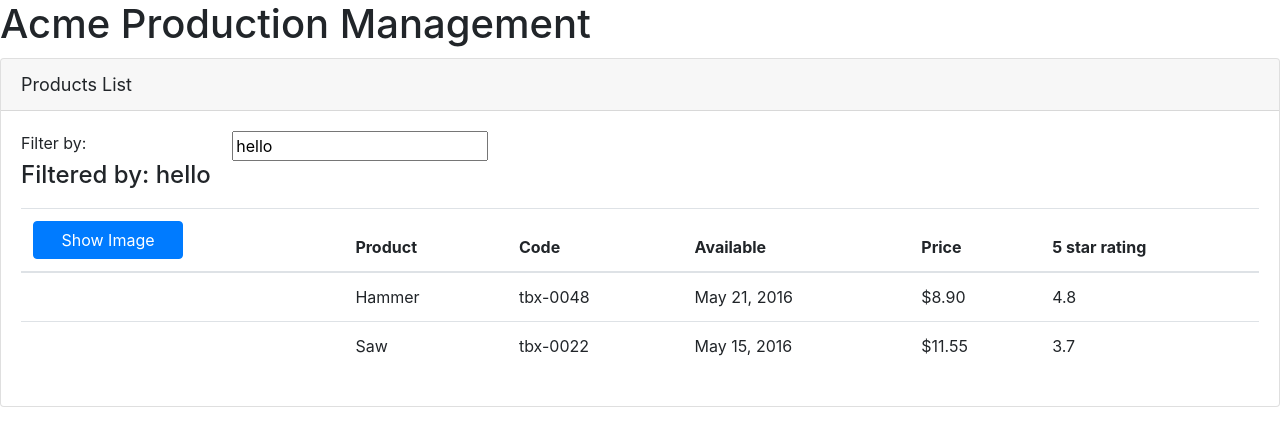
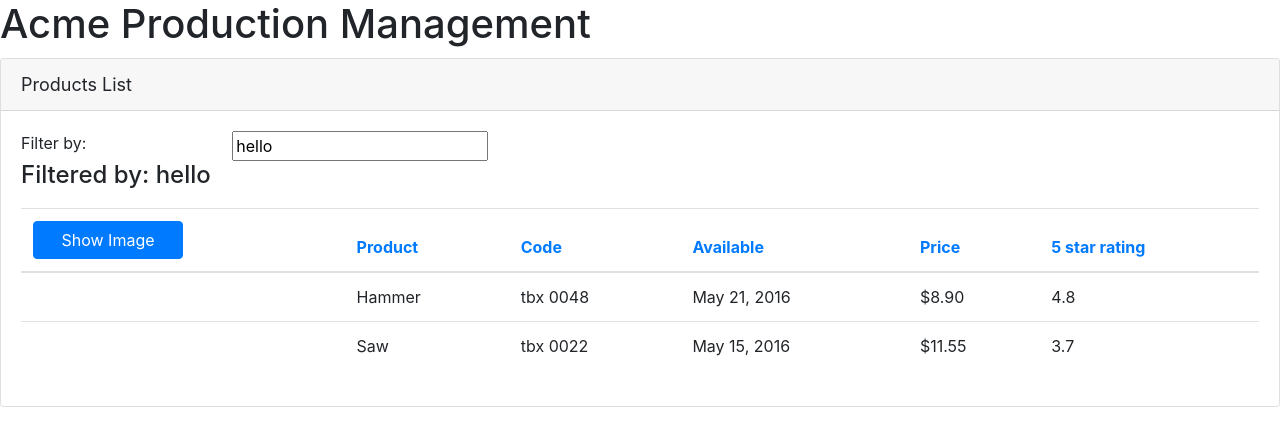
Before and after one commit to KaustubhD/Pluralsight, an Angular app in the folder Angular-Getting Started/: page / in a window 1280 px wide. Shown: the top 446 px of the page. Built offline with nearby package versions, Linux system fonts and the light colour scheme.

Commit message:
Module 4

```diff
--- a/Angular-Getting Started/src/app/app.module.ts
+++ b/Angular-Getting Started/src/app/app.module.ts
@@ -4,11 +4,13 @@ import { FormsModule } from '@angular/forms';
 
 import { AppComponent } from './app.component';
 import { ProductListComponent } from './products/product-list.component';
+import { AddSpaces } from './shared/addSpaces.pipe';
 
 @NgModule({
   declarations: [
     AppComponent,
-    ProductListComponent
+    ProductListComponent,
+    AddSpaces
   ],
   imports: [
     BrowserModule,
--- /dev/null
+++ b/Angular-Getting Started/src/app/products/product-list.component.css
@@ -0,0 +1,3 @@
+thead{
+  color: #007bff;
+}
--- a/Angular-Getting Started/src/app/products/product-list.component.html
+++ b/Angular-Getting Started/src/app/products/product-list.component.html
@@ -50,12 +50,12 @@
                         'C'
 
           -->
-          <tr *ngFor="let product of products">
+          <tr *ngFor="let product of filteredProducts">
             <td>
               <img *ngIf="showImage" [src]="product.imageUrl" [title]="product.productName" [style.width.px]="imageWidth" [style.margin.px]="imageMargin" />
             </td>
             <td>{{ product.productName }}</td>
-            <td>{{ product.productCode | lowercase}}</td>
+            <td>{{ product.productCode | lowercase | AddSpaces:'-'}}</td>
             <td>{{ product.releaseDate }}</td>
             <td>{{ product.price | currency:'USD':'symbol':'1.2-2' }}</td>
             <td>{{ product.starRating }}</td>
--- a/Angular-Getting Started/src/app/products/product-list.component.ts
+++ b/Angular-Getting Started/src/app/products/product-list.component.ts
@@ -1,17 +1,27 @@
-import { Component } from "@angular/core";
+import { Component, OnInit } from "@angular/core";
+import { IProducts } from "./products";
 
 @Component({
   selector: 'pm-products',
-  templateUrl: './product-list.component.html'
+  templateUrl: './product-list.component.html',
+  styleUrls: ['./product-list.component.css']
 })
 
-export class ProductListComponent{
+export class ProductListComponent implements OnInit{
   pageTitle: string = 'Products List';
   imageWidth: number = 50;
   Imagemargin: number = 2;
   showImage: boolean = false;
-  filterString: string = 'hello'
-  products: any[] = [
+  _filterString: string;
+  get filterString(): string{
+    return this._filterString;
+  }
+  set filterString(val: string){
+    this._filterString = val;
+    this.filteredProducts = this._filterString ? this.filterProds(this._filterString) : this.products;
+  }
+  filteredProducts: IProducts[];
+  products: IProducts[] = [
     {
       "productId": 5,
       "productName": "Hammer",
@@ -33,7 +43,18 @@ export class ProductListComponent{
       "imageUrl": "https://openclipart.org/image/300px/svg_to_png/27070/egore911_saw.png"
     }
   ];
+  constructor(){
+    this.filteredProducts = this.products;
+    this._filterString = 'hello';
+  }
+  filterProds(val: string): IProducts[]{
+    val = val.toLocaleLowerCase()
+    return this.products.filter((prod: IProducts) => prod.productName.toLocaleLowerCase().indexOf(val) !== -1)
+  }
   toggleImage(): void{
     this.showImage = !this.showImage
   }
+  ngOnInit(): void{
+    console.log('Init done')
+  }
 }
--- /dev/null
+++ b/Angular-Getting Started/src/app/products/products.ts
@@ -0,0 +1,10 @@
+export interface IProducts{
+  productId: number;
+  productName: string;
+  productCode: string;
+  releaseDate: string;
+  price: number;
+  description: string;
+  starRating: number;
+  imageUrl: string;
+}
--- /dev/null
+++ b/Angular-Getting Started/src/app/shared/addSpaces.pipe.ts
@@ -0,0 +1,10 @@
+import { Pipe, PipeTransform } from "@angular/core";
+
+@Pipe({
+  name: 'AddSpaces',
+})
+export class AddSpaces implements PipeTransform{
+  transform(val: string, char: string): string{
+    return val.replace(char, ' ');
+  }
+}
```
